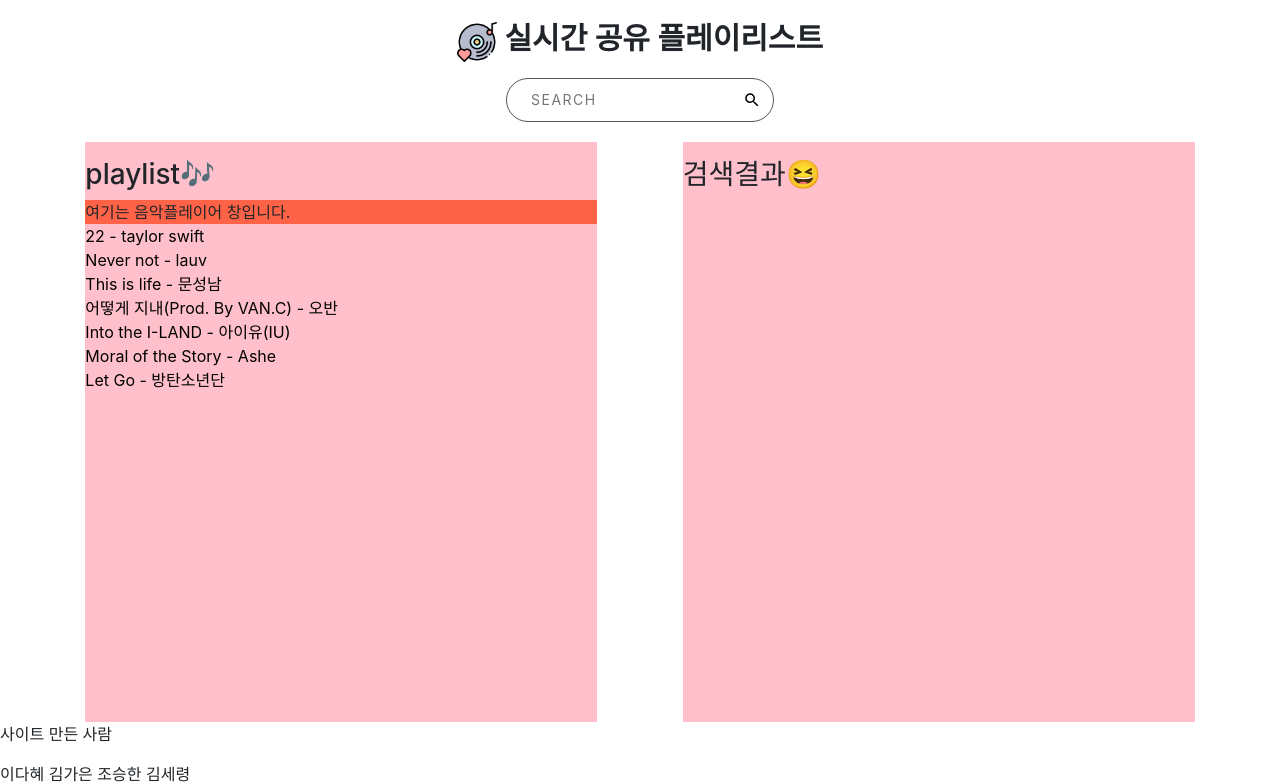
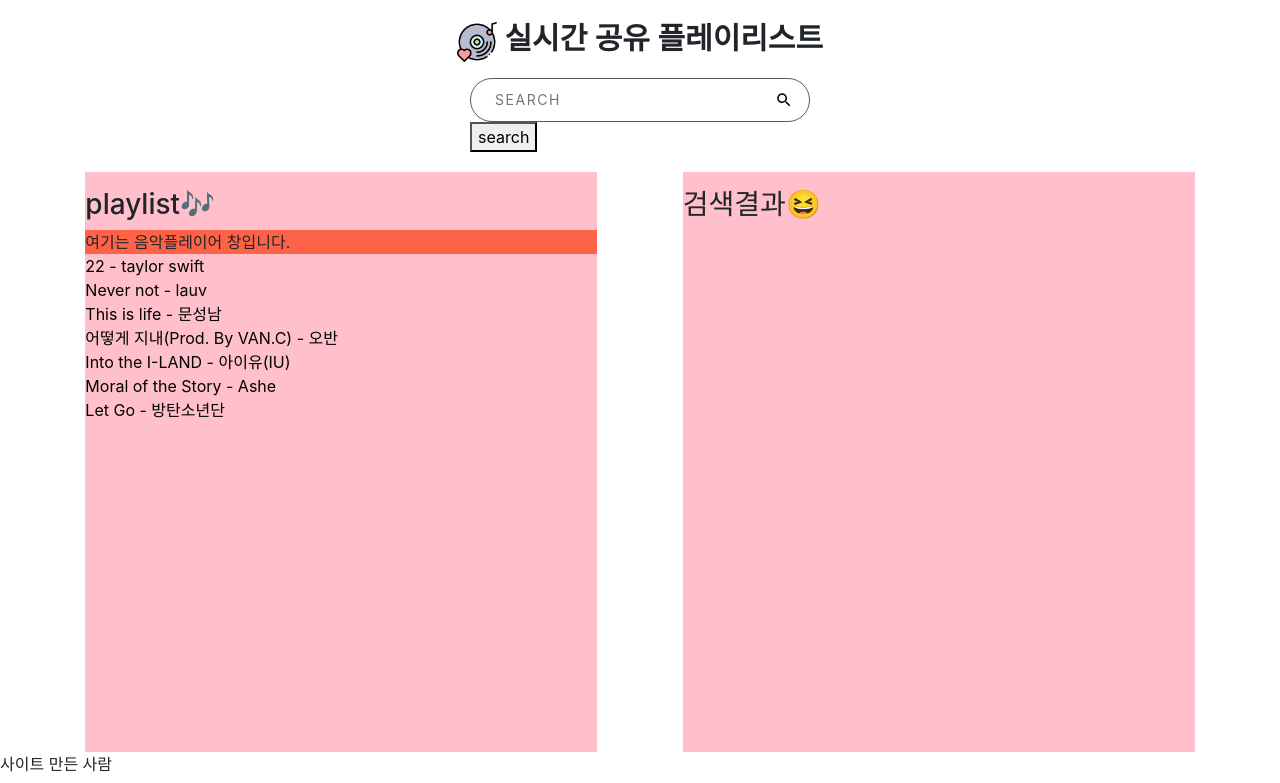
Before and after one commit to dahae0320/GLL_LIVE_PLAYLIST, a Django app: page /playlist/ in a window 1280 px wide. Shown: the top 783 px of the page. Run offline with Django 3.2, Linux system fonts and the light colour scheme; some libraries are stand-ins or nearby versions; some web fonts are replaced.

Commit message:
youtube api search 오류 해결

```diff
--- a/LivePlaylist/templates/LivePlaylist/playlist.html
+++ b/LivePlaylist/templates/LivePlaylist/playlist.html
@@ -37,7 +37,7 @@
 		<form method="POST">
 			{% csrf_token %}
 			<input type="text" name="search" class="search__input" placeholder="Search">
-			<!-- <button href='#' type="submit">search</button> -->
+			<button type="submit">search</button>
 		</form>
 	</div>
 
--- a/LivePlaylist/views.py
+++ b/LivePlaylist/views.py
@@ -18,7 +18,7 @@ def playlist(request):
 
         search_params = {
             'part' : 'snippet',
-            'q' : 'black pink',
+            'q' : request.POST.get('search', False),
             'key' : settings.YOUTUBE_DATA_API_KEY,
             'maxResults' : 9,
             'type' : 'video'
```
